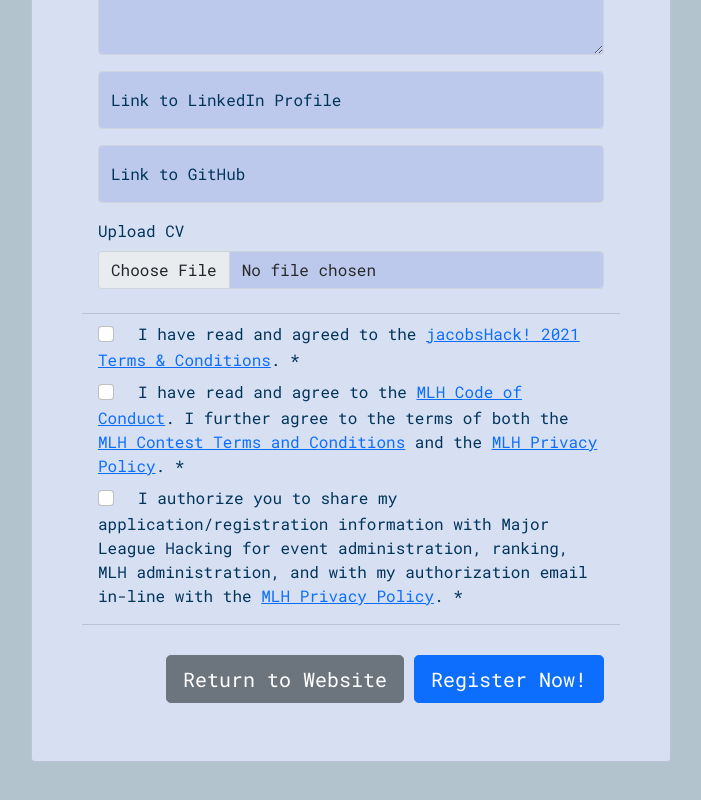
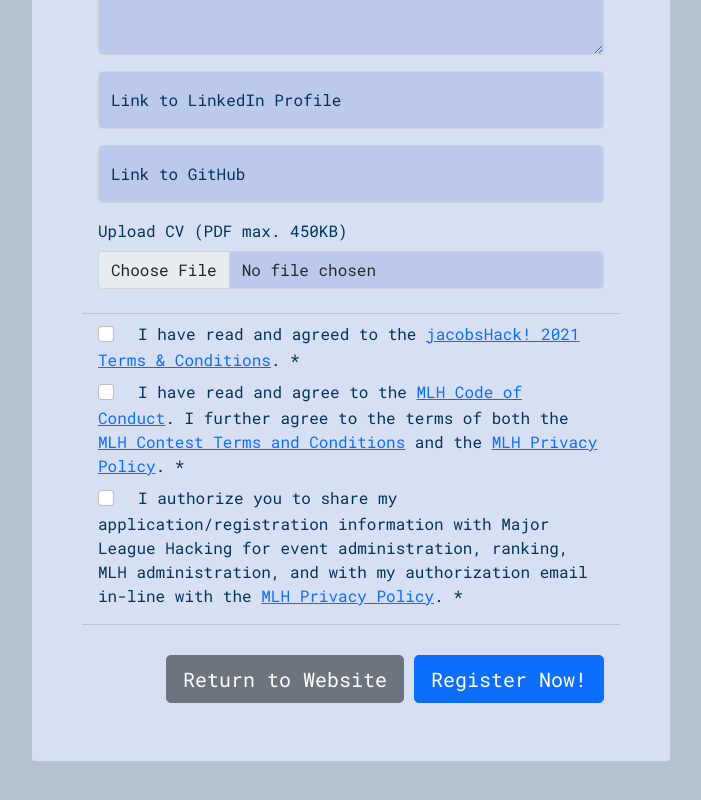
Before and after one commit to jacobs-hack/registration-portal-2021, a React (Create React App) app in the folder client/: page / in a window 1280 px wide. Shown: the part 3656-4456 px from the top of the page, without its empty margins (289-990 px from the left). Built offline with nearby package versions, Linux system fonts and the light colour scheme.

Commit message:
Add CV Input

```diff
--- a/client/src/App.js
+++ b/client/src/App.js
@@ -553,8 +553,8 @@ class App extends React.Component {
                     </FloatingLabel>
 
                     <Form.Group controlId="formFile" className="mb-3">
-                      <Form.Label>Upload CV</Form.Label>
-                      <Form.Control type="file" name="cvlink" value={this.state.formData.cvlink} onChange={this.inputChanged}/>
+                      <Form.Label>Upload CV (PDF max. 450KB)</Form.Label>
+                      <Form.Control type="file" name="cvlink" value={this.state.formData.cvlink} onChange={this.inputChanged} accept=".pdf" maxFileSize={450000}/>
                     </Form.Group>
 
                     {/* <FloatingLabel label="Link to CV" className="mb-3">
```
